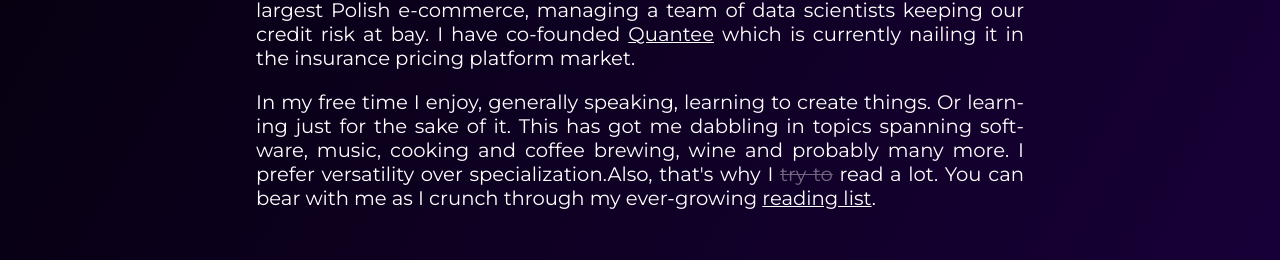
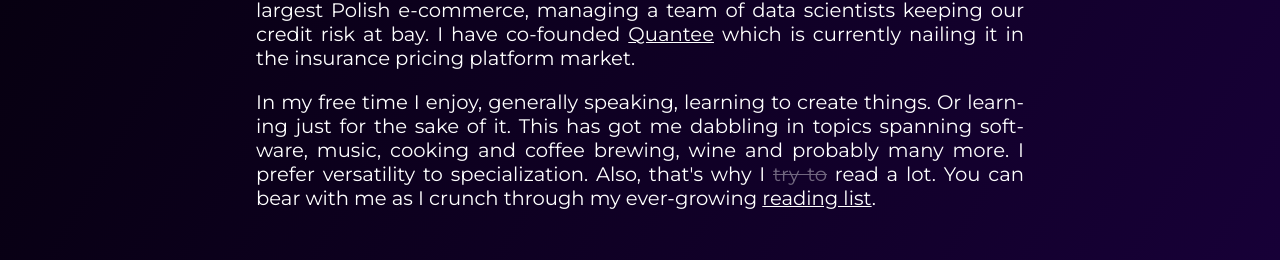
Before and after one commit to jkoscialkowski/jkoscialkowski.github.io, a plain HTML site: page index.html in a window 1280 px wide. Shown: the part 1089-1349 px from the top of the page. Drawn offline with Linux system fonts and the light colour scheme.

Commit message:
Minor typing fixes

```diff
--- a/index.html
+++ b/index.html
@@ -72,7 +72,7 @@
                     <p class="wall-of-text">
                         In my free time I enjoy, generally speaking, learning to create things. Or learning just for the
                         sake of it. This has got me dabbling in topics spanning software, music, cooking and coffee
-                        brewing, wine and probably many more. I prefer versatility over specialization.Also, that's why
+                        brewing, wine and probably many more. I prefer versatility to specialization. Also, that's why
                         I <span style="opacity: 0.4; text-decoration: line-through;">try to</span> read a lot. You can bear with me as I crunch
                         through my ever-growing <a href="https://cyclic-individual-e30.notion.site/ac068373e2c34dc9a0d5716fbf2a9c56?v=6f724ad11be14104a063e5e71beb219c" target="_blank">reading list</a>.
                     </p>
```
